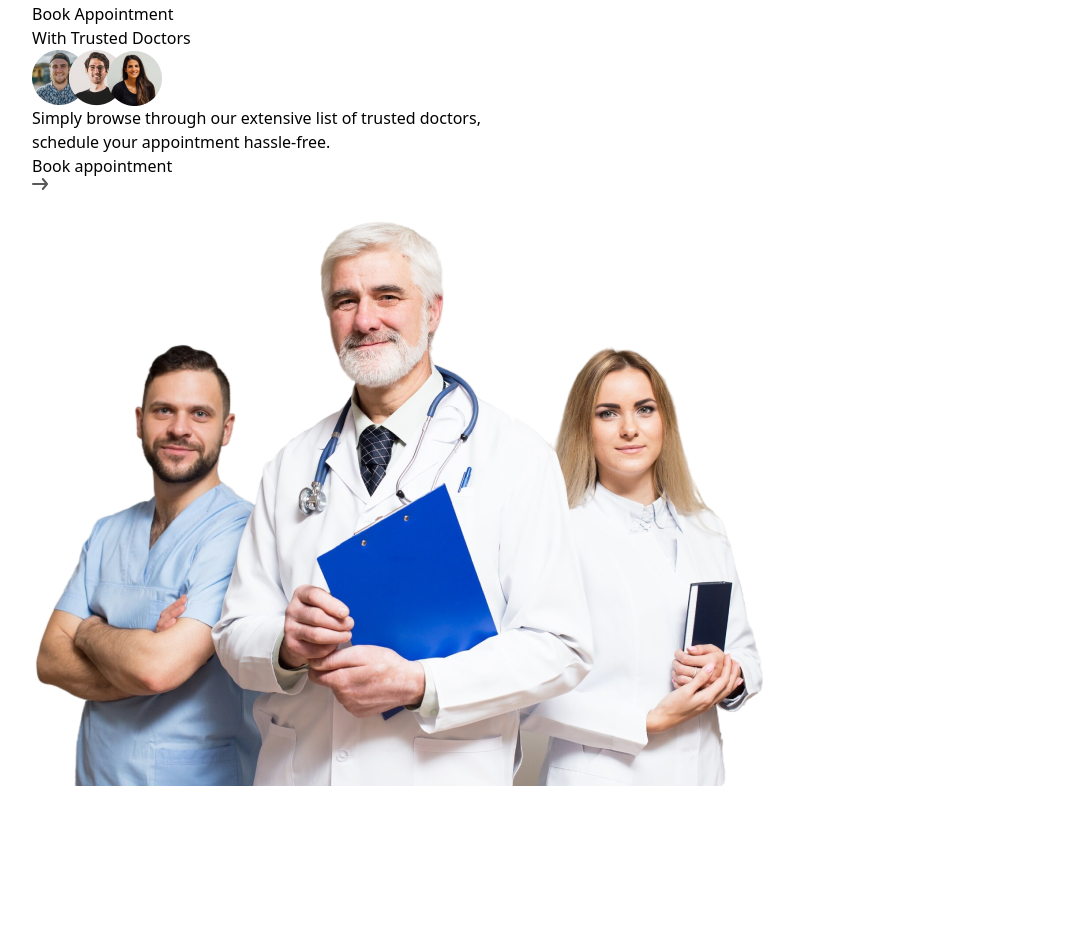
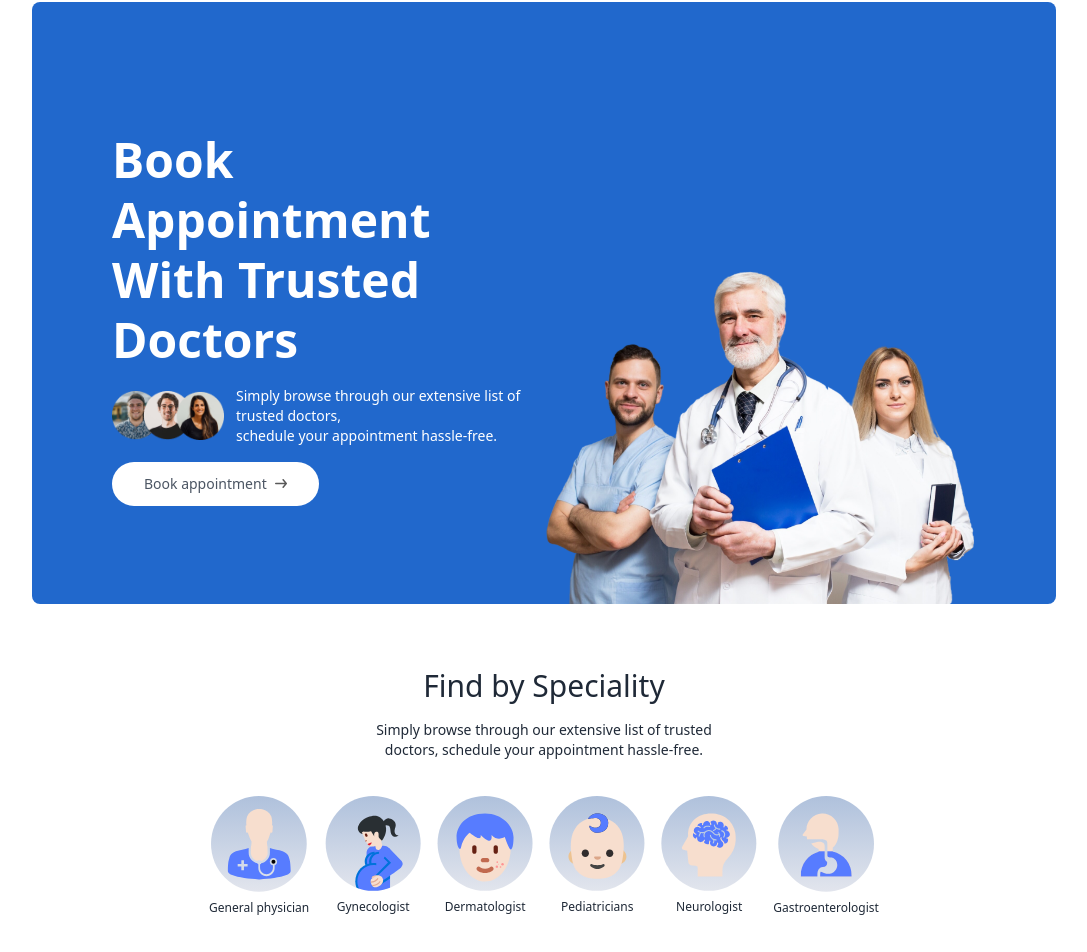
Before and after one commit to Shwetagupta2710/MediConnect, a React (Vite) app in the folder frontend/: page / in a window 1280 px wide. Shown: the part 96-1048 px from the top of the page, without its empty margins (96-1183 px from the left). Before the commit the page ends 882 px from the top, so only its background shows below. Built offline with nearby package versions, Linux system fonts and the light colour scheme.

Commit message:
add speciality

```diff
--- a/frontend/src/components/Header.jsx
+++ b/frontend/src/components/Header.jsx
@@ -3,26 +3,35 @@
 
 const Header = () => {
   return (
-    <div>
+    <div className="flex flex-col md:flex-row flex-wrap bg-primary rounded-lg px-6 md:px-10 lg:px-20">
       {/*------left side ----*/}
-      <div>
-        <p>
+      <div className="md:w-1/2 flex flex-col items-start justify-center gap-4 py-10 m-auto md:py-[10vw] md:mb-[-30px]">
+        <p className="text-3xl md:text-4xl lg:text-5xl text-white font-semibold leading-tight md:leading-tight lg:leading-tight">
           Book Appointment <br /> With Trusted Doctors
         </p>
-        <div>
-          <img src={assets.group_profiles} alt="" />
+        <div className="flex flex-col md:flex-row items-center gap-3 text-white text-sm font-light">
+          <img className="w-28" src={assets.group_profiles} alt="" />
           <p>
-            Simply browse through our extensive list of trusted doctors, <br />
+            Simply browse through our extensive list of trusted doctors,{" "}
+            <br className="hidden sm:block" />
             schedule your appointment hassle-free.
           </p>
         </div>
-        <a href="">
-          Book appointment <img src={assets.arrow_icon} alt="" />
+        <a
+          href="#speciality"
+          className="flex items-center gap-2 bg-white px-8 py-3 rounded-full text-gray-600 text-sm m-auto md:m-0 hover:scale-105 transition-all duration-300"
+        >
+          Book appointment{" "}
+          <img className="w-3" src={assets.arrow_icon} alt="" />
         </a>
       </div>
       {/*------right side ----*/}
-      <div>
-        <img src={assets.header_img} alt="" />
+      <div className="md:w-1/2 relative">
+        <img
+          className="w-full md:absolute bottom-0 h-auto rounded-lg"
+          src={assets.header_img}
+          alt=""
+        />
       </div>
     </div>
   );
--- /dev/null
+++ b/frontend/src/components/SpecialityMenu.jsx
@@ -0,0 +1,33 @@
+import React from "react";
+import { specialityData } from "../assets/assets";
+import { Link } from "react-router-dom";
+
+const SpecialityMenu = () => {
+  return (
+    <div
+      className="flex flex-col items-center gap-4 py-16 text-gray-800 "
+      id="speciality"
+    >
+      <h1 className="text-3xl font-medium">Find by Speciality</h1>
+      <p className="sm:w-1/3 text-center text-sm">
+        Simply browse through our extensive list of trusted doctors, schedule
+        your appointment hassle-free.
+      </p>
+      <div className="flex sm:justify-center gap-4 pt-5 w-full overflow-scroll">
+        {specialityData.map((item, index) => (
+          <Link
+            onClick={() => scrollTo(0, 0)}
+            className="flex flex-col items-center text-xs cursor-pointer flex-shrink-0 hover:translate-y-[-10px] transition-all duration-500"
+            key={index}
+            to="/doctors/${item.speciality}"
+          >
+            <img className="w-16 sm:w-24 mb-2" src={item.image} alt="" />
+            <p>{item.speciality}</p>
+          </Link>
+        ))}
+      </div>
+    </div>
+  );
+};
+
+export default SpecialityMenu;
--- a/frontend/src/index.css
+++ b/frontend/src/index.css
@@ -5,3 +5,7 @@
 .active hr {
   @apply block;
 }
+
+::-webkit-scrollbar {
+  @apply hidden;
+}
--- a/frontend/src/pages/Home.jsx
+++ b/frontend/src/pages/Home.jsx
@@ -1,10 +1,12 @@
 import React from "react";
 import Header from "../components/Header";
+import SpecialityMenu from "../components/SpecialityMenu";
 
 const Home = () => {
   return (
     <div>
       <Header />
+      <SpecialityMenu />
     </div>
   );
 };
```
